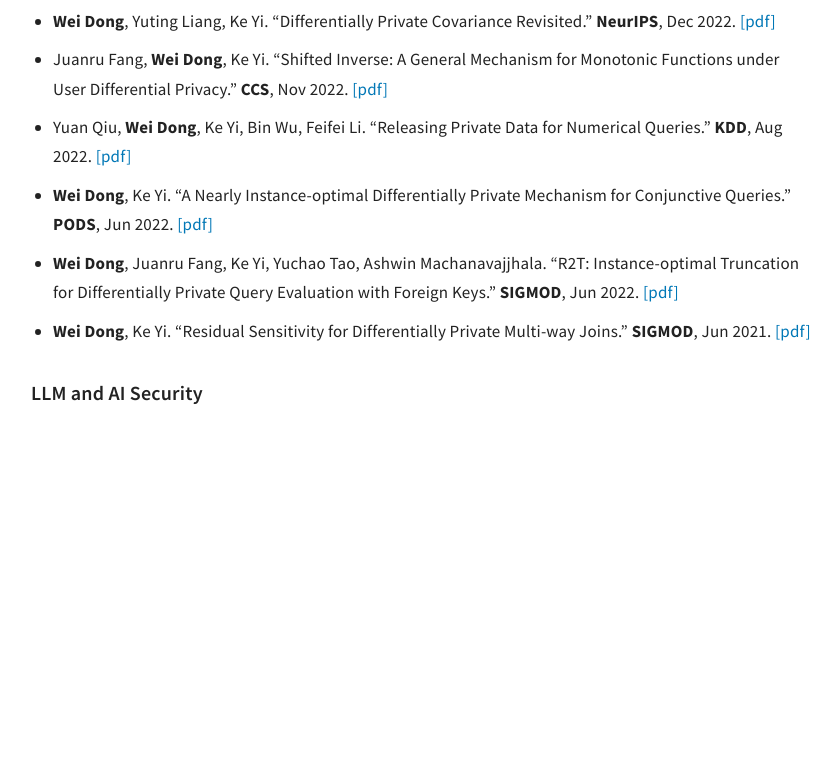
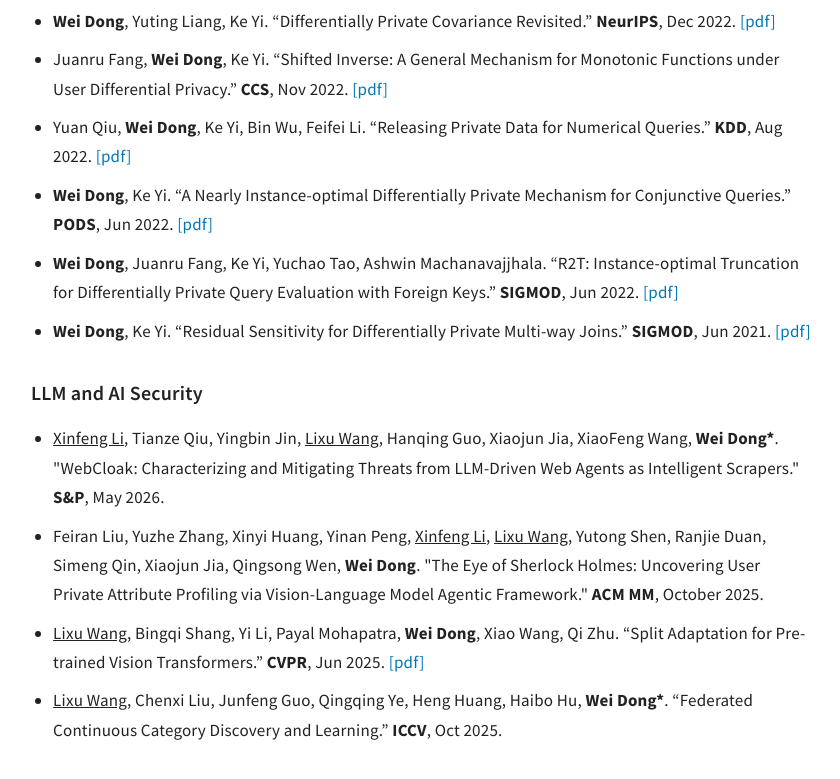
Before and after one commit to ntu-dps/ntu-dps.github.io, a plain HTML site: page full_publication.html in a window 1280 px wide. Shown: the part 1077-1856 px from the top of the page, without its empty margins (219-1059 px from the left). Before the commit the page ends 1578 px from the top, so only its background shows below. Drawn offline with Linux system fonts and the light colour scheme.

Commit message:
Update full_publication.html

```diff
--- a/full_publication.html
+++ b/full_publication.html
@@ -303,6 +303,20 @@
 
      </ul>
     <h3>LLM and AI Security</h3>
+      <ul>
+        <li><u>Xinfeng Li</u>, Tianze Qiu, Yingbin Jin, <u>Lixu Wang</u>, Hanqing Guo, Xiaojun Jia, XiaoFeng Wang, <strong>Wei Dong*</strong>.
+            "WebCloak: Characterizing and Mitigating Threats from LLM-Driven Web Agents as Intelligent Scrapers."
+            <strong>S&P</strong>, May 2026. </li>
+        <li>Feiran Liu, Yuzhe Zhang, Xinyi Huang, Yinan Peng, <u>Xinfeng Li</u>, <u>Lixu Wang</u>, Yutong Shen, Ranjie Duan, Simeng Qin, Xiaojun Jia, Qingsong Wen, <strong>Wei Dong</strong>. "The Eye of Sherlock Holmes: Uncovering User Private Attribute Profiling via Vision-Language Model Agentic Framework." <strong>ACM MM</strong>, October 2025.</li>
+
+        <li><u>Lixu Wang</u>, Bingqi Shang, Yi Li, Payal Mohapatra, <strong>Wei Dong</strong>, Xiao Wang, Qi Zhu.
+            “Split Adaptation for Pre-trained Vision Transformers.”
+            <strong>CVPR</strong>, Jun 2025. <a href="https://arxiv.org/abs/2503.00441" target="_blank">[pdf]</a></li>
+
+        <li><u>Lixu Wang</u>, Chenxi Liu, Junfeng Guo, Qingqing Ye, Heng Huang, Haibo Hu, <strong>Wei Dong*</strong>.
+            “Federated Continuous Category Discovery and Learning.”
+            <strong>ICCV</strong>, Oct 2025.</li>
+      </ul>
   </div>
 
   <script>
```
